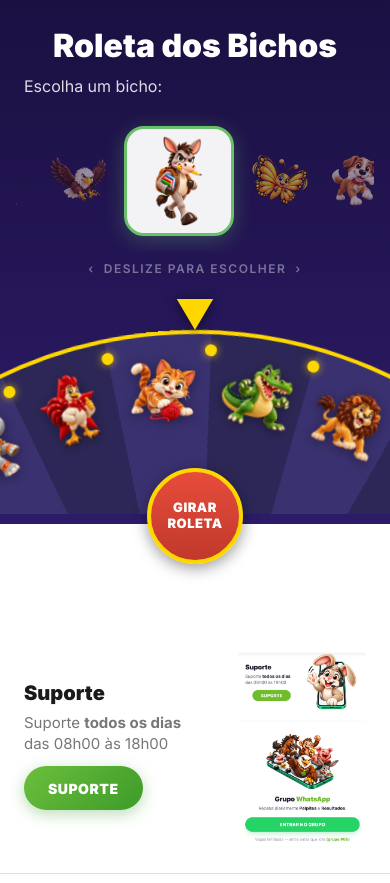
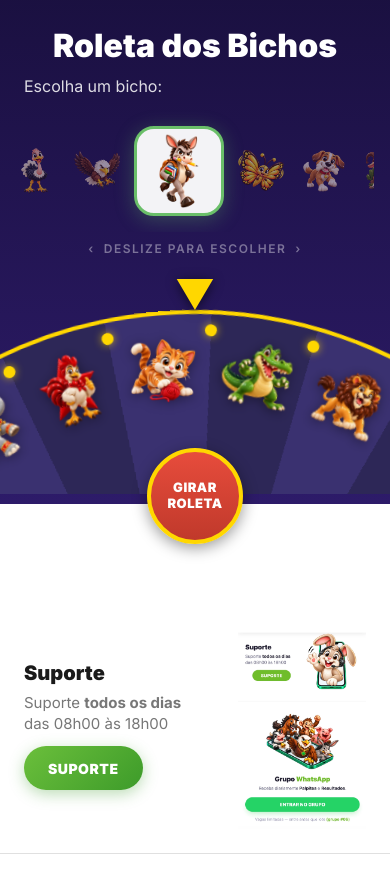
Before and after one commit to brendowbreda/bicho-catarinense, a plain HTML site: page index.html in a window 390 px wide. Shown: the part 840-1723 px from the top of the page. Drawn offline with Linux system fonts and the light colour scheme; animation ran at ten frames a second.

Commit message:
Fix animal selector centering on mobile
- Reduce sizes to fit exactly 5 animals in 375px viewport
- Selected: 90px, unselected: 50px, gap: 12px
- Wait for CSS transition before measuring center position
- Double-center on init for reliable positioning

Co-Authored-By: Claude Opus 4.6 <noreply@anthropic.com>

```diff
--- a/app.js
+++ b/app.js
@@ -970,14 +970,14 @@ function initRoletaWheel() {
   selector.innerHTML = selHtml;
   const wrap = document.querySelector('.roleta-selector-wrap');
   if (wrap) {
-    requestAnimationFrame(() => centerSelector(wrap, selector, animals, selectedAnimalIdx, false));
+    setTimeout(() => centerSelector(wrap, selector, animals, selectedAnimalIdx, false), 50);
+    setTimeout(() => centerSelector(wrap, selector, animals, selectedAnimalIdx, false), 300);
     let scrollTimeout;
     wrap.addEventListener('scroll', () => {
       clearTimeout(scrollTimeout);
       scrollTimeout = setTimeout(() => loopSelector(wrap, selector, animals), 80);
     });
   }
-  setTimeout(() => selectAnimal(selectedAnimalIdx), 100);
 
   const halfSlice = sliceDeg / 2;
   let gradientStops = [];
@@ -1007,13 +1007,16 @@ function initRoletaWheel() {
 }
 
 function centerSelector(wrap, selector, animals, idx, smooth) {
-  const items = selector.querySelectorAll('.roleta-sel-item');
-  const midItem = items[animals.length * 2 + idx];
-  if (midItem) {
-    const offset = midItem.offsetLeft - wrap.clientWidth / 2 + midItem.offsetWidth / 2;
+  const doCenter = () => {
+    const items = selector.querySelectorAll('.roleta-sel-item');
+    const midItem = items[animals.length * 2 + idx];
+    if (!midItem) return;
+    const offset = midItem.offsetLeft + midItem.offsetWidth / 2 - wrap.clientWidth / 2;
     if (smooth) wrap.scrollTo({ left: offset, behavior: 'smooth' });
     else wrap.scrollLeft = offset;
-  }
+  };
+  if (smooth) setTimeout(doCenter, 350);
+  else setTimeout(doCenter, 50);
 }
 
 function loopSelector(wrap, selector, animals) {
--- a/index.html
+++ b/index.html
@@ -13,7 +13,7 @@
   <link rel="preconnect" href="https://fonts.googleapis.com">
   <link rel="preconnect" href="https://fonts.gstatic.com" crossorigin>
   <link href="https://fonts.googleapis.com/css2?family=Inter:wght@400;500;600;700;800;900&display=swap" rel="stylesheet">
-  <link rel="stylesheet" href="styles.css?v=62">
+  <link rel="stylesheet" href="styles.css?v=63">
 </head>
 <body>
 
@@ -905,6 +905,6 @@
 </div><!-- /app-viewport -->
 
 <script src="config.js?v=6"></script>
-<script src="app.js?v=31"></script>
+<script src="app.js?v=32"></script>
 </body>
 </html>
--- a/styles.css
+++ b/styles.css
@@ -2846,15 +2846,15 @@ img { max-width: 100%; display: block; }
 
 .roleta-selector {
   display: flex;
-  gap: 1rem;
-  padding: 0 calc(50% - 55px);
+  gap: 0.75rem;
+  padding: 0 calc(50% - 45px);
   align-items: center;
   min-width: max-content;
 }
 
 .roleta-sel-item {
-  width: 60px;
-  height: 60px;
+  width: 50px;
+  height: 50px;
   border-radius: 0.75rem;
   background: transparent;
   display: flex;
@@ -2867,13 +2867,13 @@ img { max-width: 100%; display: block; }
   opacity: 0.55;
 }
 .roleta-sel-item img {
-  width: 56px;
-  height: 56px;
+  width: 46px;
+  height: 46px;
   object-fit: contain;
 }
 .roleta-sel-item.selected {
-  width: 110px;
-  height: 110px;
+  width: 90px;
+  height: 90px;
   background: rgba(255,255,255,0.95);
   border: 3px solid #6abf69;
   border-radius: 1.25rem;
@@ -2881,8 +2881,8 @@ img { max-width: 100%; display: block; }
   box-shadow: 0 4px 20px rgba(106,191,105,0.3);
 }
 .roleta-sel-item.selected img {
-  width: 90px;
-  height: 90px;
+  width: 74px;
+  height: 74px;
 }
 
 .roleta-deslize {
```
